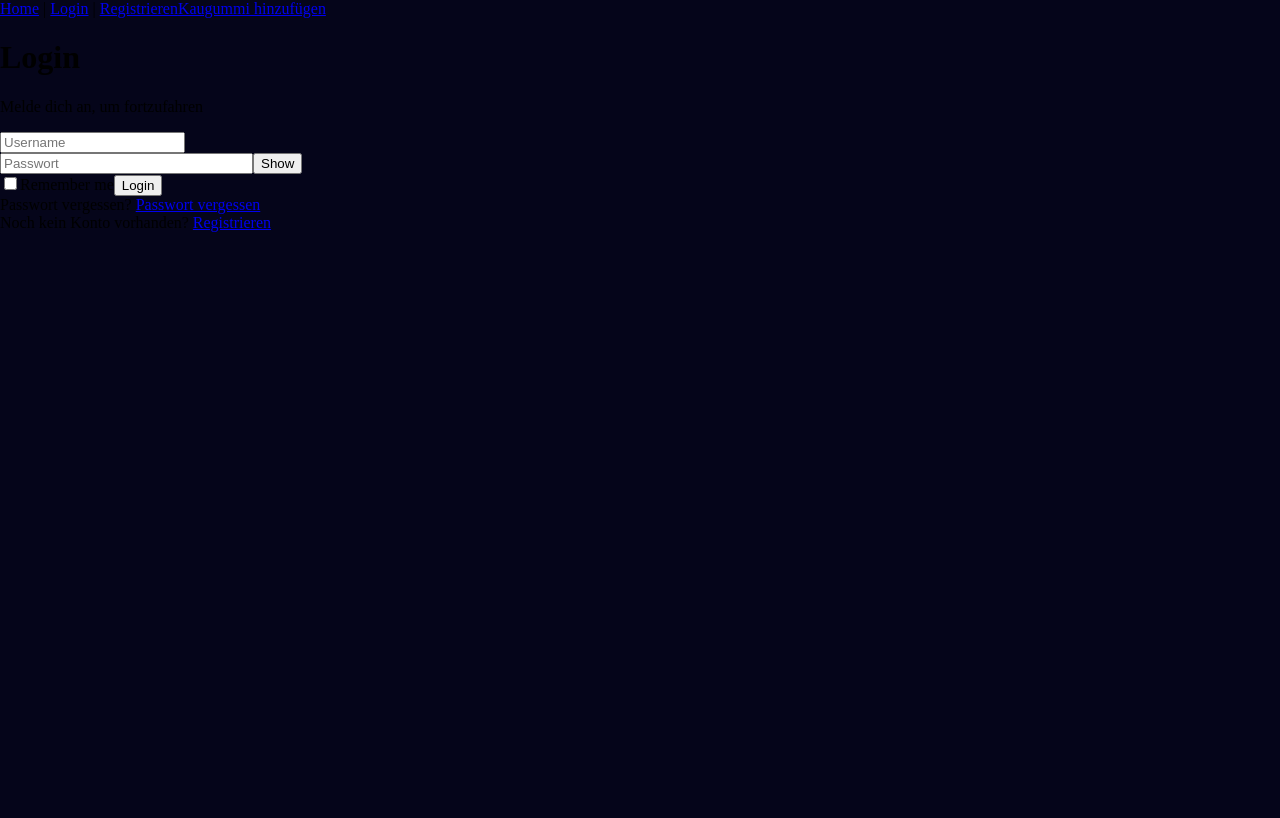
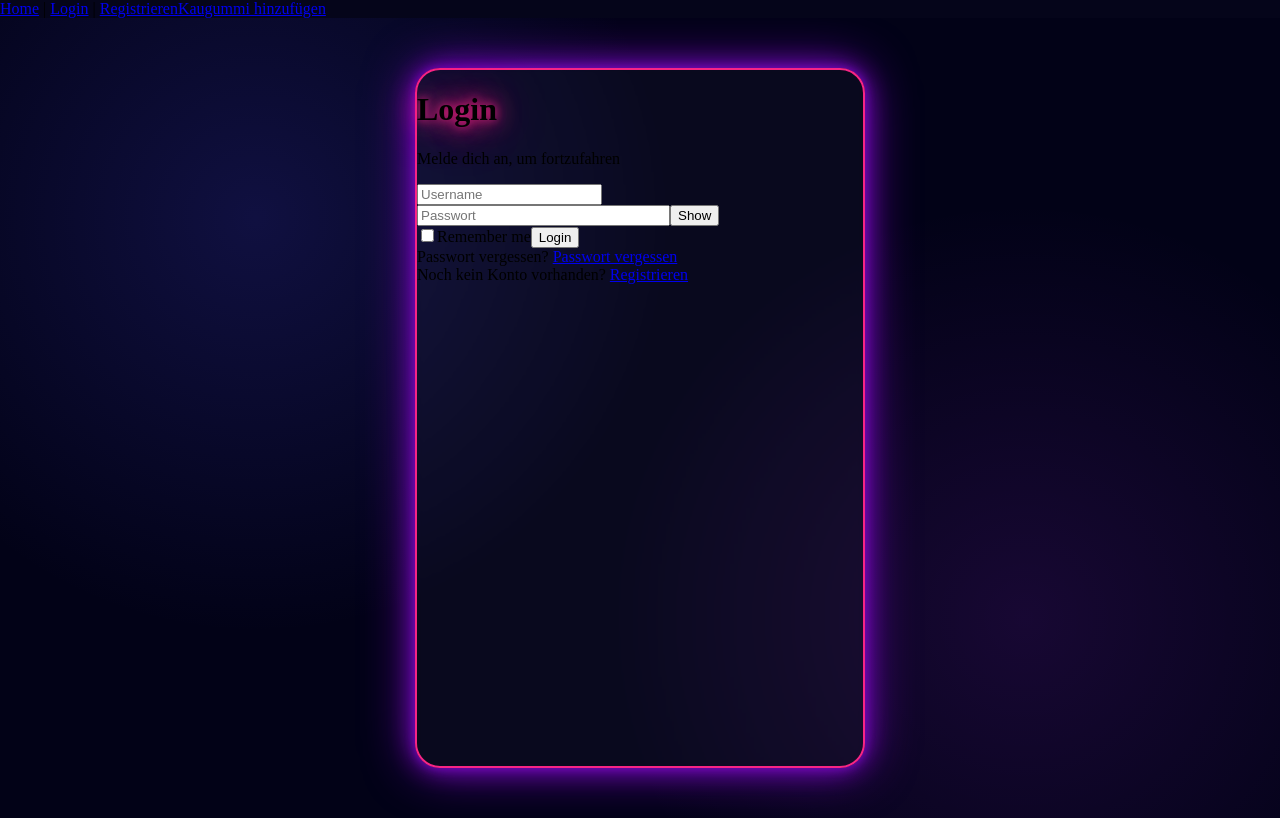
Before and after one commit to Vinci4600/World-of-Chewing-gum, a React app in the folder Frontend/: page /login in a window 1280 px wide. Built offline with nearby package versions, Linux system fonts and the light colour scheme; the HTML template or start-up script is replaced by a standard one.

Commit message:
anpassungen card

```diff
--- a/Frontend/src/pages/Loginpage.jsx
+++ b/Frontend/src/pages/Loginpage.jsx
@@ -71,11 +71,11 @@ function Loginpage() {
     };
 
     return (
-        <div className="lg-page">
+        <div className="Background-Intro">
 
 
-            <div className="lg-card">
-                <h1 className="lg-title">Login</h1>
+            <div className="kaugummi-form-container">
+                <h1>Login</h1>
                 <p className="lg-sub">Melde dich an, um fortzufahren</p>
 
                 {error && <div className="lg-error" role="alert">{error}</div>}
--- a/Frontend/src/pages/components/Styles/Add.css
+++ b/Frontend/src/pages/components/Styles/Add.css
@@ -9,7 +9,7 @@
 
     background: rgba(255, 255, 255, 0.03);
 
-    border: 2px solid #70e000;
+    border: 2px solid #F72585;
     border-radius: 25px;
 
     box-shadow:
--- a/Frontend/src/pages/components/Styles/Home.css
+++ b/Frontend/src/pages/components/Styles/Home.css
@@ -168,3 +168,33 @@ body {
             0 0 25px #a72bff,
             0 0 50px #fb2bff;
 }
+.kaugummi-form-container {
+    width: min(90%, 450px);
+    height: 700px;
+
+    position: absolute;
+    top: 50%;
+    left: 50%;
+    transform: translate(-50%, -50%);
+
+    background: rgba(255, 255, 255, 0.03);
+
+    border: 2px solid #F72585;
+    border-radius: 25px;
+
+    box-shadow:
+            0 0 10px #7209b7,
+            0 0 25px #7209b7,
+            0 0 50px rgb(114 9 183);
+
+    backdrop-filter: blur(3px);
+
+    box-sizing: border-box;
+}
+h1{
+    text-shadow:
+            0 0 10px #F72585,
+            0 0 25px #F72585,
+            0 0 50px #F72585;
+
+}
```
